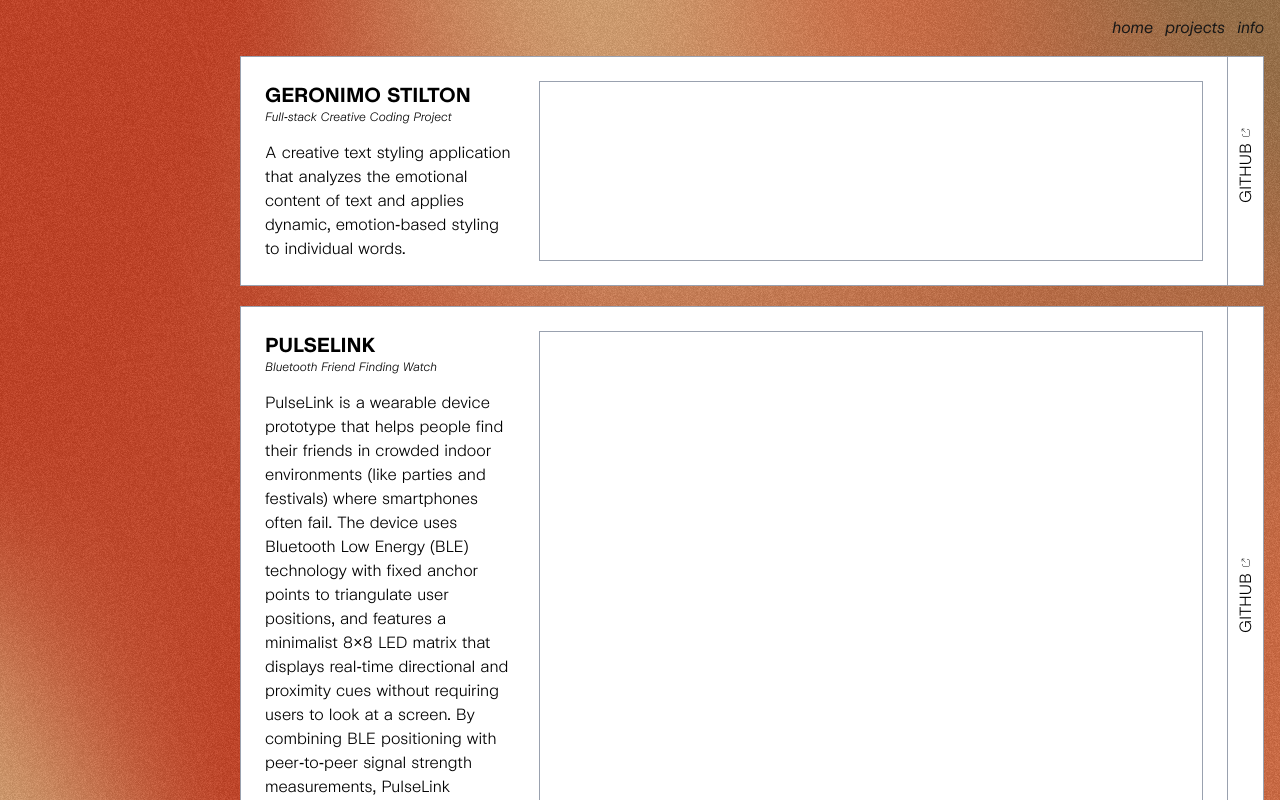
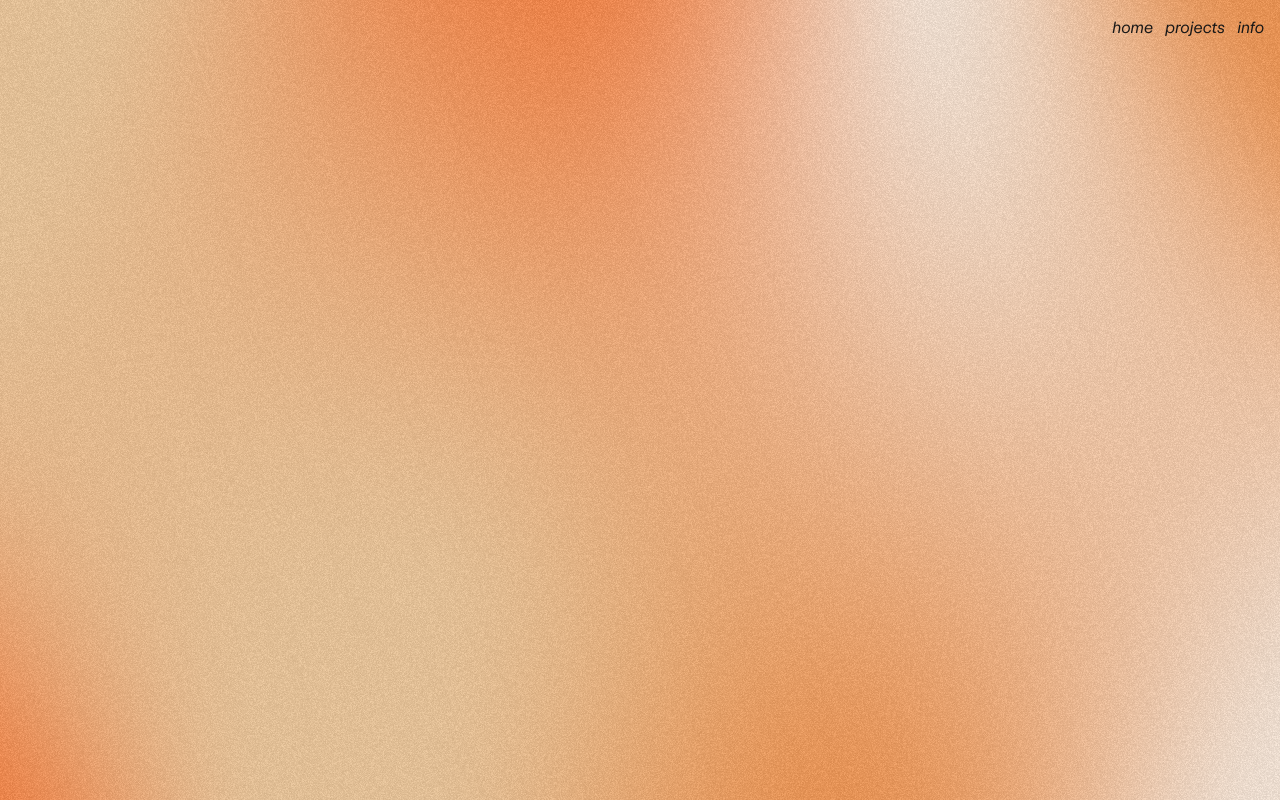
Before and after one commit to michaelmaddison02/personal-website, a Next.js app: page /projects in a window 1280 px wide. Shown: the top 800 px of the page. Built offline with nearby package versions, Linux system fonts and the light colour scheme.

Commit message:
removed project pages

```diff
--- a/src/app/page.tsx
+++ b/src/app/page.tsx
@@ -26,76 +26,6 @@ export default function Home() {
           </div>
         </div>
       </div>
-
-      {/* Second section - Full screen on scroll */}
-      <div id="projects" className="flex-1 flex-col p-4 bg-black justify-center items-center">
-          {/* <div className="flex flex-row justify-start items-start">
-            <div id="projects-header" className="relative inline-block">
-              <Image src="/images/tape/painters-tape-stripe.png" alt="painters tape" width={200} height={100} className="opacity-80"/>
-              <div className="absolute inset-0 flex items-center justify-center">
-                <h2 className="text-2xl font-squidboy text-center px-4 tracking-widest">PROJECTS</h2>
-              </div>
-            </div>
-          </div> */}
-
-          <div className="flex-1 grid grid-cols-2 grid-rows-4" style={{ gridTemplateRows: 'repeat(4, 450px)', gridTemplateColumns: '40% 60%' }}>
-            <div className="flex col-start-1 row-start-1 justify-center items-center">
-              <div className="relative inline-block">
-                <Image src="/images/paper-textures/yellow-collage-texture.jpg" alt="yellow paper texture" width={300} height={300} className="border-3"/>
-                <div className="absolute inset-0 flex flex-col p-6 justify-between">
-                  <div className="flex flex-col items-center justify-start gap-6">
-                    <h2 className="text-2xl font-stamp-smudge font-bold text-center px-4 tracking-widest">GERONIMO STILTON</h2>
-                    <span className="text-lg font-stamp-one text-center px-4 tracking-widest">Full-Stack Creative Coding Project</span>
-                  </div>
-                  <div className="flex flex-row">
-                    <h2 className="text-sm font-bold font-stamp-one">2025</h2>
-                  </div>
-                </div>
-              </div>
-            </div>
-
-            <div className="flex flex-col col-start-2 row-start-1 justify-center items-start gap-6">
-              <div className="flex">
-                <h2 className="text-white font-stamp-two">A creative text styling application that analyzes the emotional content of text and applies dynamic, emotion-based styling to individual words.</h2>
-              </div>
-              <div className="flex flex-row">
-                <video
-                      src="/videos/geronimo-stilton/geronimo-stilton-general-demo-video-tv-overlay.mp4"
-                      autoPlay
-                      loop
-                      muted
-                      playsInline
-                      className="w-[400px] object-contain border rounded-lg"
-                  />
-              </div>
-            </div>
-
-            <div className="flex col-start-2 row-start-2 justify-center items-center">
-              <div className="relative inline-block">
-                <Image src="/images/paper-textures/colorful-grid-texture.jpg" alt="yellow paper texture" width={300} height={300} className="border-3"/>
-                <div className="absolute inset-0 flex flex-col items-center justify-start p-6 gap-4">
-                  <h2 className="text-2xl font-stamp-smudge font-bold text-center px-4 tracking-widest">PULSELINK</h2>
-                  <span className="text-lg font-stamp-one text-center px-4 tracking-widest">Bluetooth Friend Finding Watch</span>
-                </div>
-              </div>
-            </div>
-
-            <div className="flex col-start-2 row-start-2 justify-center items-center">
-              <div className="relative inline-block">
-                <Image src="/images/paper-textures/colorful-grid-texture.jpg" alt="yellow paper texture" width={300} height={300} className="border-3"/>
-                <div className="absolute inset-0 flex flex-col items-center justify-start p-6 gap-4">
-                  <h2 className="text-2xl font-stamp-smudge font-bold text-center px-4 tracking-widest">PULSELINK</h2>
-                  <span className="text-lg font-stamp-one text-center px-4 tracking-widest">Bluetooth Friend Finding Watch</span>
-                </div>
-              </div>
-            </div>
-
-
-          </div>
-
-      </div>
-
-
     </div>
   );
 }
--- a/src/app/projects/page.tsx
+++ b/src/app/projects/page.tsx
@@ -36,25 +36,6 @@ export default function Page() {
         <div className="min-h-screen flex flex-col p-4">
             <SiteHeaderNav />
 
-            <div id="projectTileList" className="flex flex-col gap-5 items-end max-[700px]:items-center">
-                {projects.map((project, index) => (
-                    <motion.div
-                        key={index}
-                        initial={{ opacity: 0, x: 100 }}
-                        animate={{ opacity: 1, x: 0 }}
-                        transition={{
-                            opacity: { duration: 0.4, delay: index * 0.2 },
-                            x: { duration: 0.4, delay: index * 0.2, type: "spring", bounce: 0.2 }
-                        }}
-                        whileHover={{
-                            scale: 1.05,
-                            transition: { duration: 0.15, type: "tween" }
-                        }}
-                    >
-                        <ProjectTile {...project} />
-                    </motion.div>
-                ))}
-            </div>
         </div>
     );
   }
```
